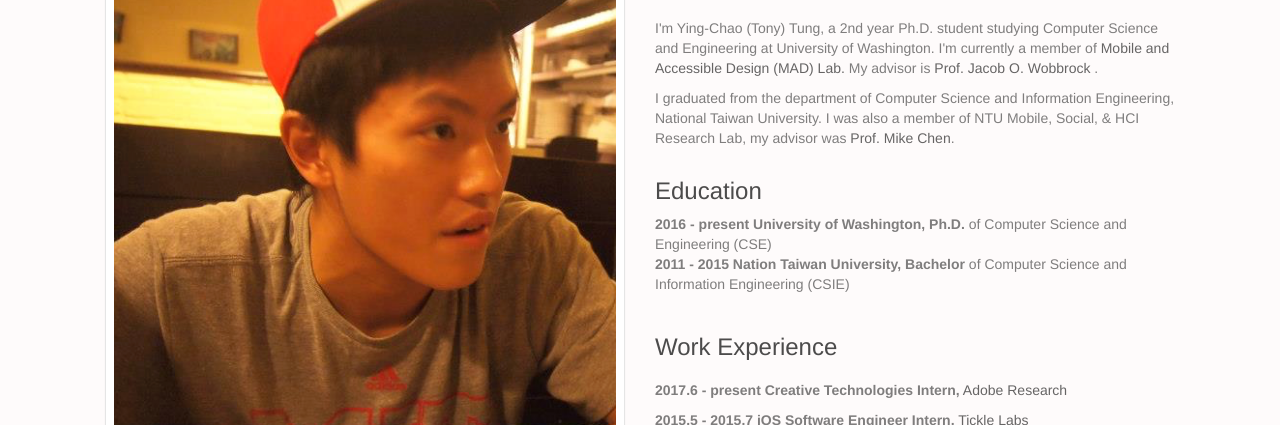
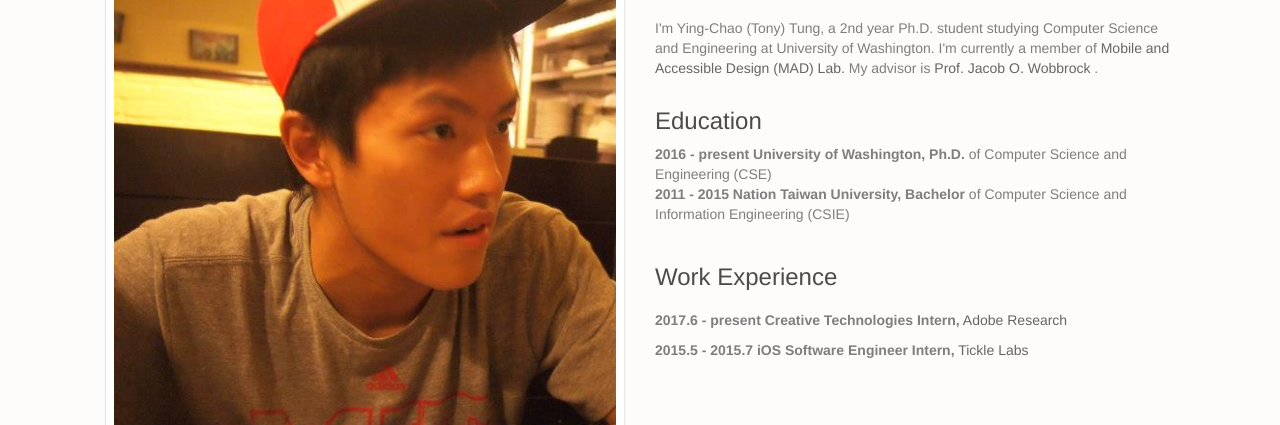
Before and after one commit to tony056/tony056.github.io, a plain HTML site: page index.html in a window 1280 px wide. Shown: the part 675-1100 px from the top of the page. Drawn offline with Linux system fonts and the light colour scheme.

Commit message:
commented undergrad stuff

```diff
--- a/index.html
+++ b/index.html
@@ -83,12 +83,13 @@
                     <a href="https://faculty.washington.edu/wobbrock/">
                         Prof. Jacob O. Wobbrock
                     </a>.
+                    <br></br>
 				</p>
                 <p>
                 </p>
-                <p>
-                    I graduated from the department of Computer Science and Information Engineering, National Taiwan University. I was also a member of NTU Mobile, Social, &amp; HCI Research Lab, my advisor was <a href="http://mikechen.com">Prof. Mike Chen</a>.<br /><br />
-                </p>
+                <!-- <p>
+                    I did my bachelor degree ar the department of Computer Science and Information Engineering, National Taiwan University. I was also a member of NTU Mobile, Social, &amp; HCI Research Lab, my advisor was <a href="http://mikechen.com">Prof. Mike Chen</a>.<br /><br />
+                </p> -->
 				<h3 class="mg-sm">
 					Education
 				</h3>
```
